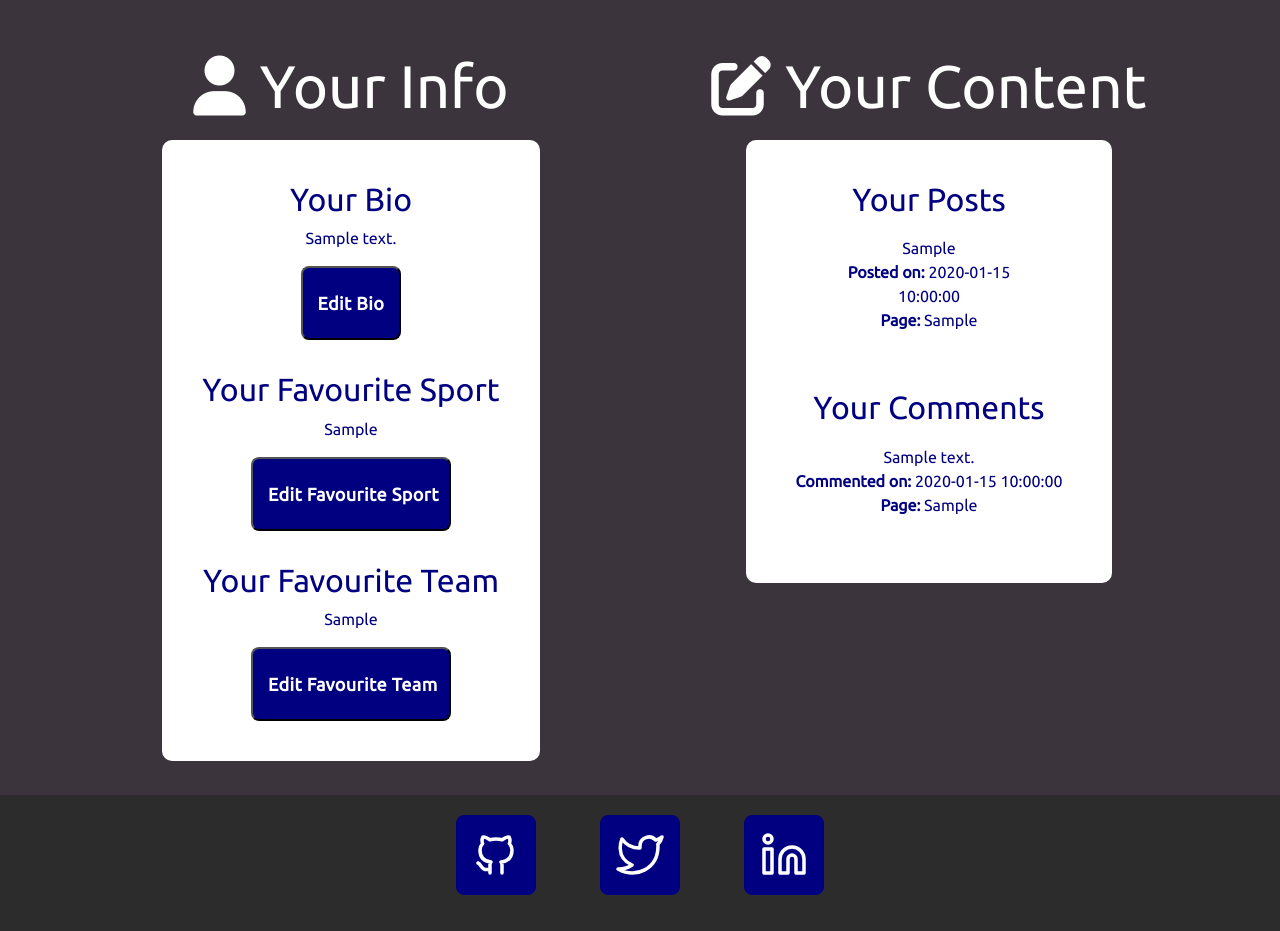
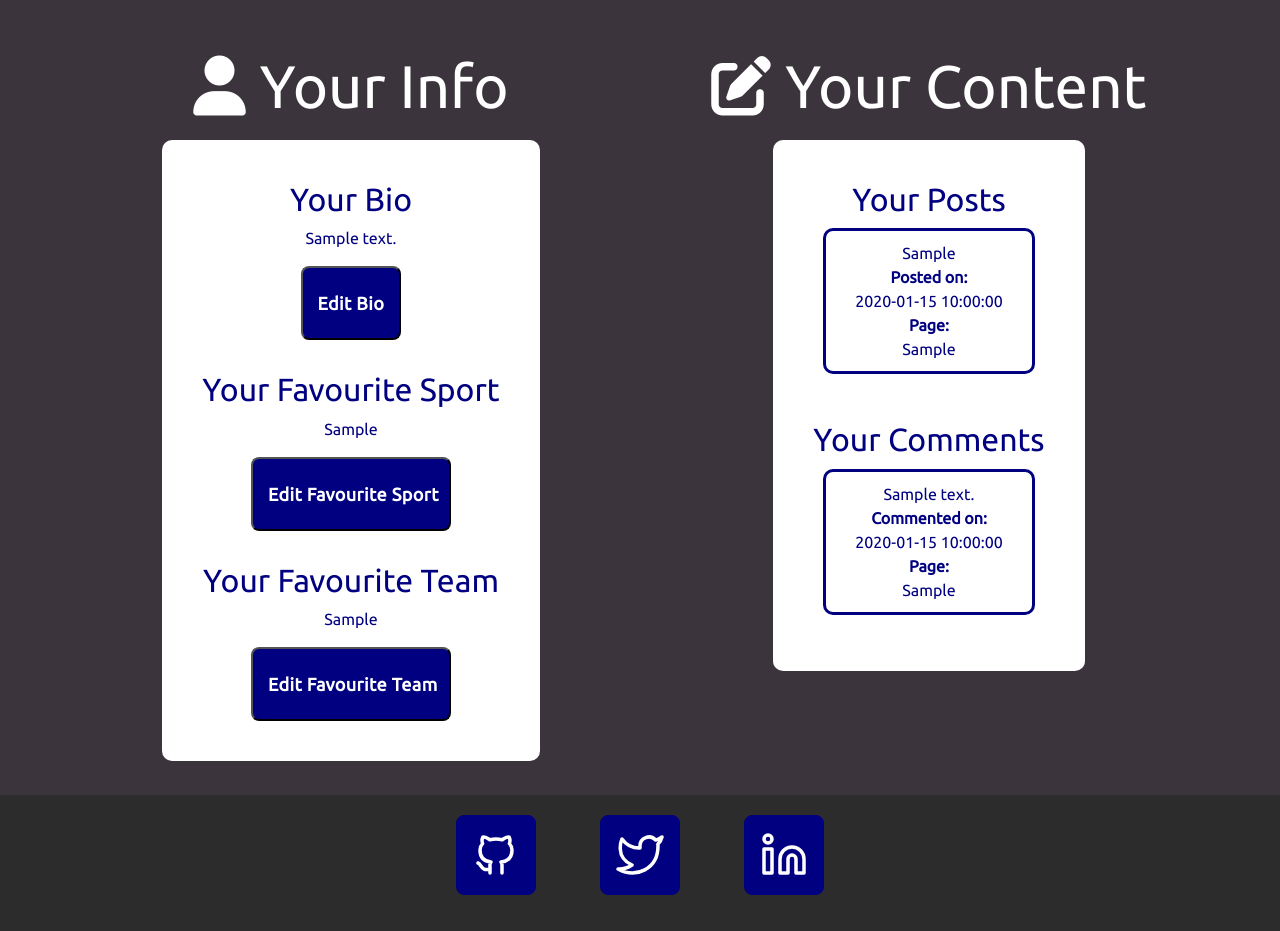
Before and after one commit to ojalaw/suport_MP3, a Flask app: page /profile in a window 1280 px wide. Shown: the part 98-1029 px from the top of the page. Run offline with Flask 3, Linux system fonts and the light colour scheme; a user stored in the database is signed in; tables that the repository leaves empty hold one stand-in row (values such as "Sample post"); some libraries are stand-ins or nearby versions.

Commit message:
Minor update to profile.html
Styling changes for the post/comments section, changed a class name that was clashing with other pages.

```diff
--- a/suport/static/style.css
+++ b/suport/static/style.css
@@ -449,8 +449,11 @@ form {
     margin: 10px;
 }
 
-.post-item, .comment-item {
+.profile-post-item, .profile-comment-item {
+    border: 3px solid var(--primary);
     padding: 10px;
+    margin: 10px;
+    border-radius: 10px;
   }
 
 .profile-content {
--- a/suport/templates/profile.html
+++ b/suport/templates/profile.html
@@ -52,11 +52,10 @@
           <h2>Your Posts</h2>
           <ul>
             {% for post in user.posts %}
-          <li class="post-item">
+              <li class="profile-post-item">
                 {{ post.data }}<br>
-            <strong>Posted on:</strong> {{ post.date.strftime("%Y-%m-%d %H:%M:%S") }}
-            <br>
-            <strong>Page:</strong> {{ post.sport }}
+                <strong>Posted on:</strong><br> {{ post.date.strftime("%Y-%m-%d %H:%M:%S") }}<br>
+                <strong>Page:</strong><br> {{ post.sport }}
               </li>
             {% endfor %}
           </ul>
@@ -65,11 +64,10 @@
           <h2>Your Comments</h2>
           <ul>
             {% for comment in user.comments %}
-          <li class="comment-item">
+              <li class="profile-comment-item">
                 {{ comment.content }}<br>
-            <strong>Commented on:</strong> {{ comment.date.strftime("%Y-%m-%d %H:%M:%S") }}
-            <br>
-            <strong>Page:</strong> {{ comment.post.sport }}
+                <strong>Commented on:</strong><br> {{ comment.date.strftime("%Y-%m-%d %H:%M:%S") }}<br>
+                <strong>Page:</strong><br> {{ comment.post.sport }}
               </li>
             {% endfor %}
           </ul>
```
Lines whose indentation alone changed are shown as unchanged.
